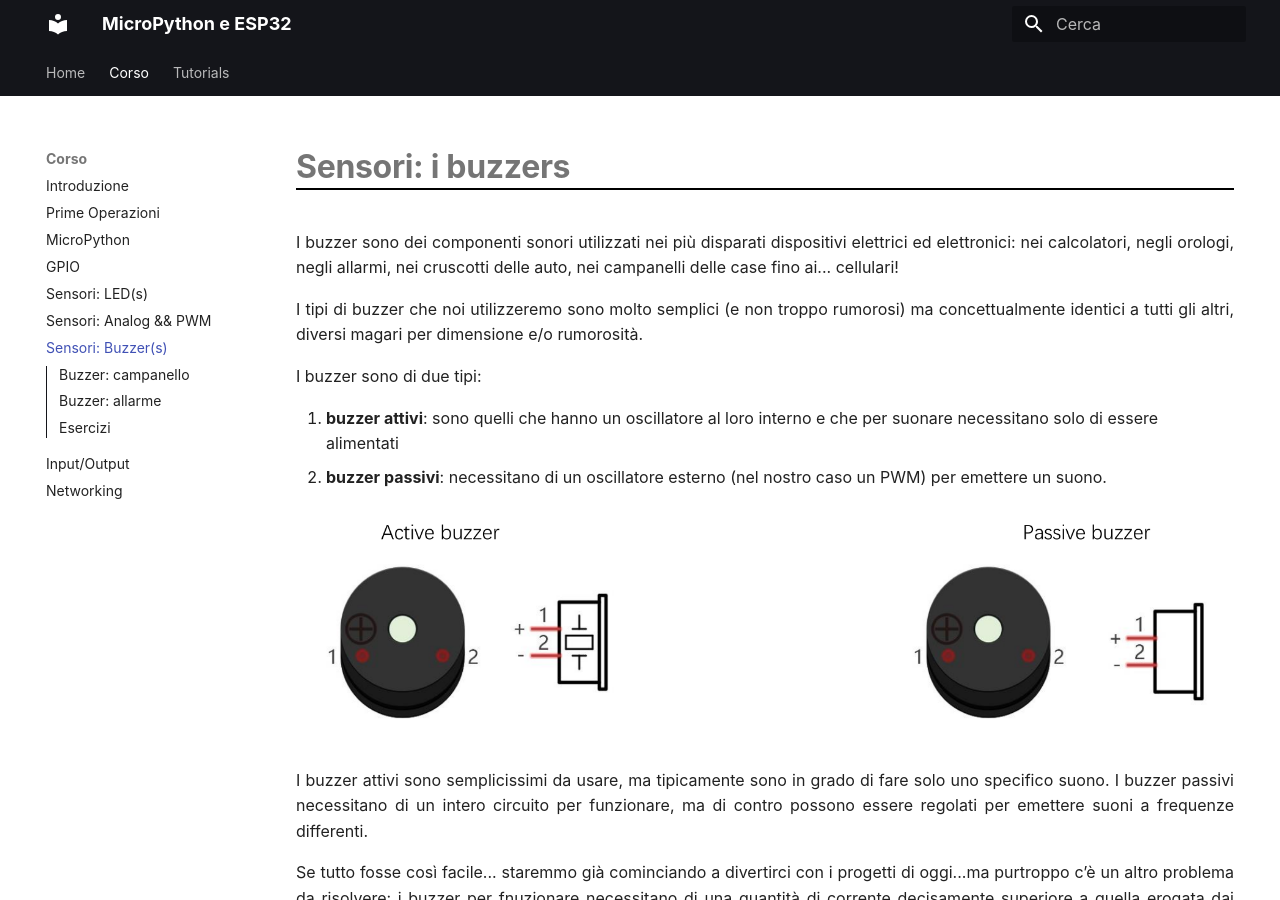
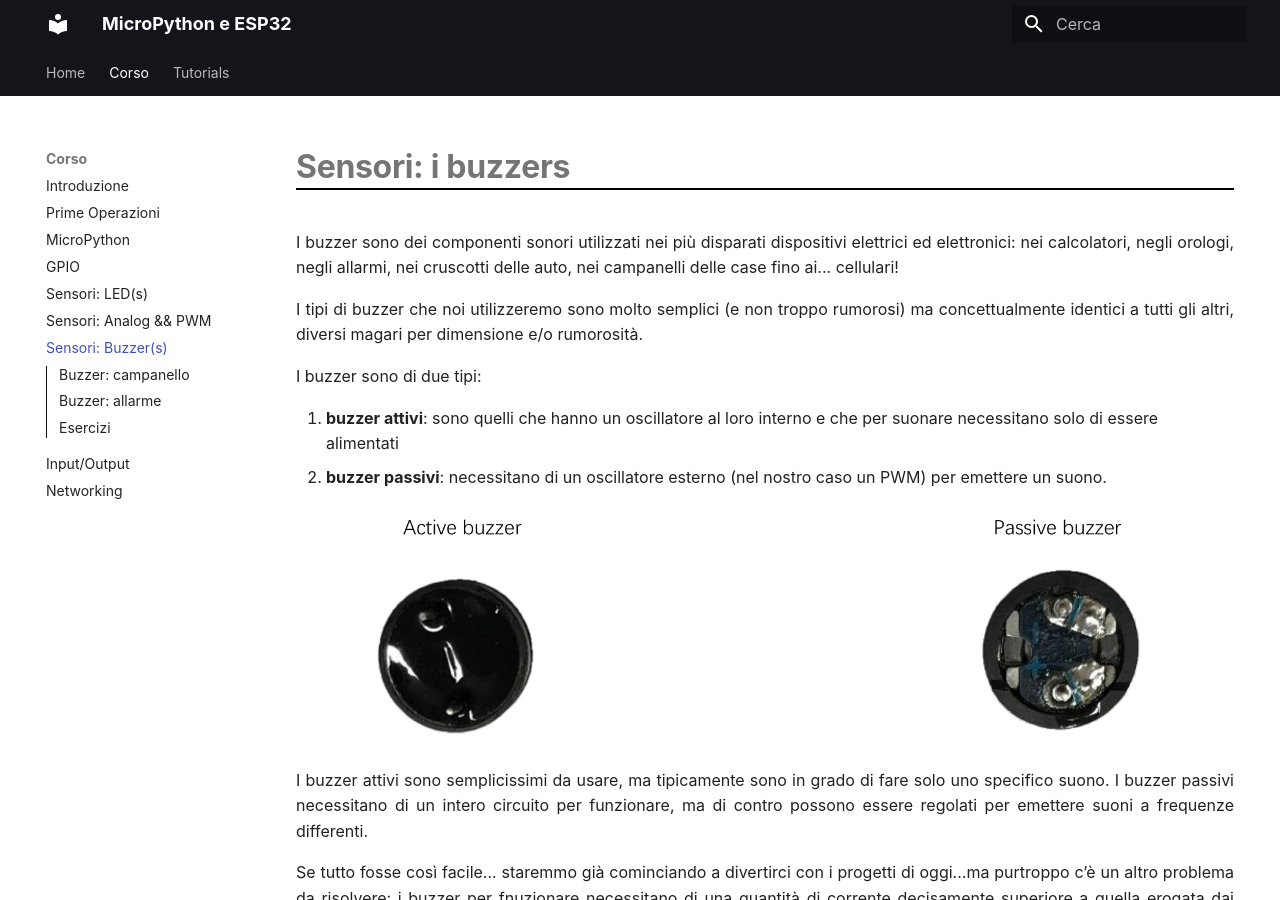
Before and after one commit to dvjlabs/esp32_course, an MkDocs documentation site: the page built from docs/corso/13_sensori_buzzer.md, in a window 1280 px wide and 900 px high. Built offline with MkDocs 1.6.1 and Material for MkDocs 9.7.7, drawn with Linux system fonts in a browser that asks for light colours.

Commit message:
buzzers image updated

```diff
--- a/docs/corso/13_sensori_buzzer.md
+++ b/docs/corso/13_sensori_buzzer.md
@@ -13,7 +13,7 @@ I buzzer sono di due tipi:
 2. **buzzer passivi**: necessitano di un oscillatore esterno (nel nostro caso un PWM) per emettere un suono.
 
 
-![buzzer](images/buzzers1.png)
+![buzzer](images/buzzers_active_vs_passive.png)
 
 
 I buzzer attivi sono semplicissimi da usare, ma tipicamente sono in grado di fare solo uno specifico suono. I buzzer passivi necessitano di un intero circuito per funzionare, ma di contro possono essere regolati per emettere suoni a frequenze differenti.
```
Also changed, not shown: docs/corso/images/buzzers1.png (deleted), docs/corso/images/buzzers_active_vs_passive.png (renamed from docs/corso/images/buzzers2.png).
